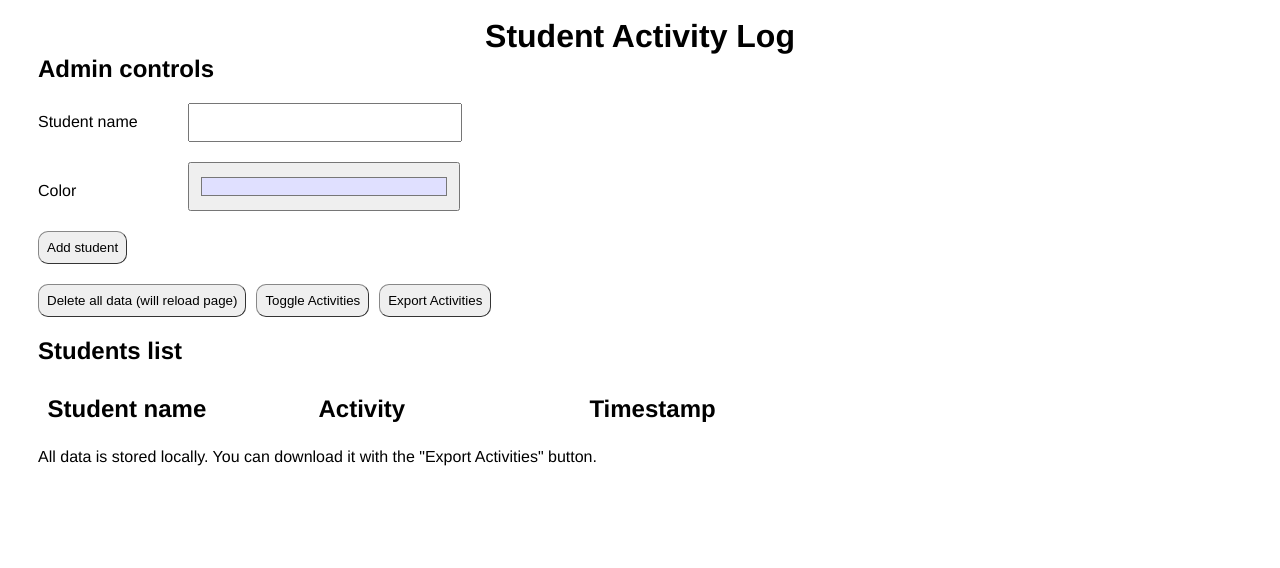
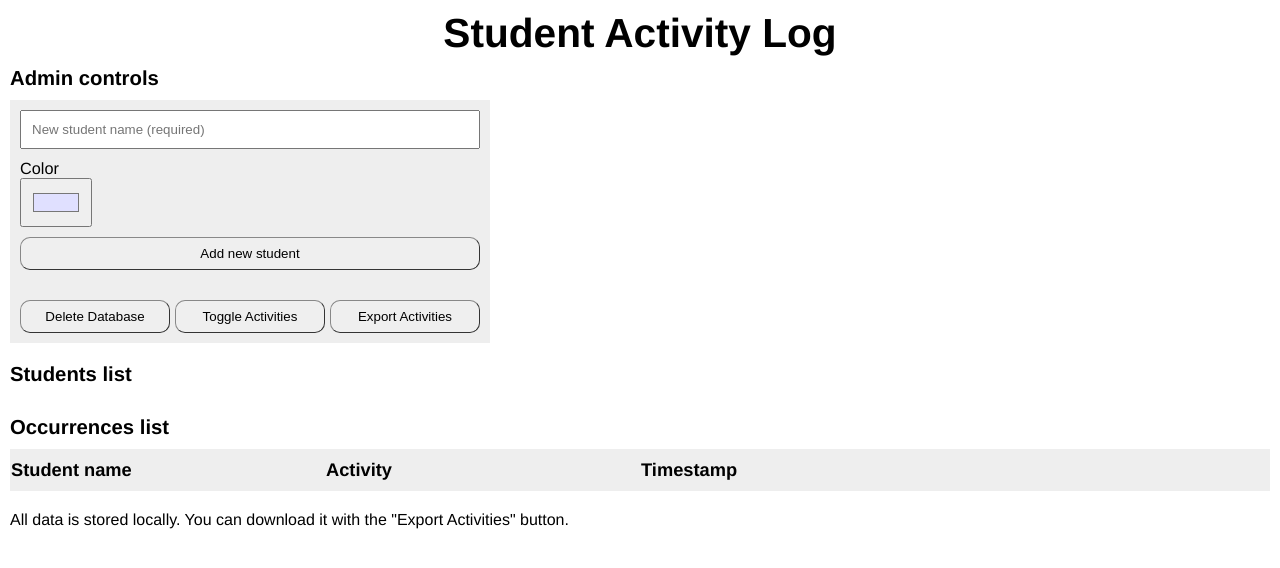
Before and after one commit to flanger001/teachers-pet, a React (Vite) app: page / in a window 1280 px wide. Both pictures are taken after a click on the button "Toggle Activities". Shown: the top 568 px of the page. Built offline with nearby package versions, Linux system fonts and the light colour scheme.

Commit message:
Improve visuals, allow renaming students and updating colors, prepare version 0.1.3

```diff
--- a/index.html
+++ b/index.html
@@ -4,7 +4,7 @@
     <meta charset="UTF-8" />
     <link rel="icon" type="image/png" href="/favicon.ico" />
     <meta name="viewport" content="width=device-width, initial-scale=1.0" />
-    <title>teachers-pet2</title>
+    <title>Student Activity Log</title>
   </head>
   <body>
     <div id="root"></div>
--- a/src/App.css
+++ b/src/App.css
@@ -1,7 +1,29 @@
+/* Breakpoints (informational) */
+/*
+
+Small  - < 640px
+Medium - 640px - 1023px
+Large  - >= 1024 px
+*/
+
+/* Globals */
+html {
+  font-size: 16.25px;
+  color-scheme: light dark;
+}
+
 body {
-  padding: 10px 30px 30px 30px;
-  font-family: 'Franklin Gothic Medium', 'Arial Narrow', Arial, sans-serif;
+  padding: 10px;
+  font-family: 'Franklin Gothic Medium', Helvetica, 'Arial Narrow', Arial, sans-serif;
   overflow-y: scroll;
+  margin: 0 auto;
+  display: flex;
+  font-size: 1rem;
+  flex-direction: column;
+  @media (prefers-color-scheme: dark) {
+    background-color: #222;
+    color: #eee;
+  }
 }
 
 h1,
@@ -9,71 +31,60 @@ h2,
 h3,
 h4,
 h5,
-h6 {
+h6,
+p {
   margin: 0;
   padding: 0;
+  font-size: initial
 }
 
-.form {
+.site-banner {
+  margin-bottom: 10px;
+
+  h1 {
+    font-size: 2rem;
+
+    @media (min-width: 641px) {
+      font-size: 2.5rem;
+    }
+  }
+}
+
+.admin-controls-container__header,
+.students-container__header,
+.results-container__header {
+  font-size: 1.25rem;
   margin-bottom: 10px;
 }
 
-.label {
-  display: inline-block;
-  min-width: 150px;
-  margin-bottom: 10px;
-}
+/* Utilities */
 
-.form-control {
-  margin-bottom: 20px;
-}
-
-.input-text {
-  padding: 10px;
-  width: 250px;
-}
-
-.input-color {
-  box-sizing: content-box;
-  width: 250px;
-  padding: 10px;
-  min-height: 25px;
-}
-
-.student {
-  padding: 20px 20px 20px 20px;
-  margin-bottom: 30px;
-}
-
-.button {
-  display: inline-block;
-  padding: 8px;
-  margin-right: 10px;
-  border-radius: 10px;
-  border-width: 1px;
-  border-color: #888;
+.sr-only {
+  position: absolute;
+  width: 1px;
+  height: 1px;
+  margin: -1px;
+  padding: 0;
+  overflow: hidden;
+  clip: rect(0, 0, 0, 0);
+  white-space: nowrap;
+  border: 0;
 }
 
 .text-center {
   text-align: center;
 }
 
-.students-container__header,
-.admin-controls__header {
-  margin-bottom: 20px;
+/* Inputs & forms */
+
+.input-text {
+  padding: 10px;
 }
 
-.students {
-  display: grid;
-  grid-template-columns: repeat(4, 1fr);
-  gap: 20px;
-}
-
-.student-header {
-  display: flex;
-  flex-direction: row;
-  justify-content: space-between;
-  padding: 10px 20px 20px 0px;
+.input-color {
+  box-sizing: content-box;
+  padding: 10px;
+  min-height: 25px;
 }
 
 .delete-button {
@@ -87,44 +98,148 @@ h6 {
   }
 }
 
+.button {
+  padding: 8px;
+  border-width: 1px;
+  border-color: #888;
+  border-radius: 10px;
+}
+
+/* Containers */
+.admin-controls-container {
+  margin-bottom: 20px;
+}
+
+.admin-controls {
+  background-color: #eee;
+  max-width: 480px;
+  @media (prefers-color-scheme: dark) {
+    background-color: #333;
+    color: #eee;
+  }
+}
+
+.add-student-form {
+  padding: 10px;
+
+  .form-control {
+    display: grid;
+    margin-bottom: 10px;
+  }
+}
+
+.admin-actions {
+  display: grid;
+  grid-template-columns: repeat(3, 1fr);
+  gap: 5px;
+  padding: 10px;
+}
+
+.students-container {
+  margin-bottom: 20px;
+}
+
+.students {
+  display: grid;
+  grid-template-columns: repeat(1, 1fr);
+  gap: 20px;
+  margin-bottom: 20px;
+
+  @media (min-width: 640px) {
+    grid-template-columns: repeat(2, 1fr);
+  }
+
+  @media (min-width: 1024px) {
+    grid-template-columns: repeat(4, 1fr);
+  }
+}
+
 .student-activities {
   display: flex;
   flex-direction: column;
   gap: 20px;
 }
 
-.activity-buttons {
-  display: grid;
-  grid-template-columns: repeat(5, 1fr);
-  gap: 10px;
-  padding: 10px 20px 20px 0px;
-
-  .button {
-    padding-left: 3px;
-    padding-right: 3px;
-    font-size: 0.75rem;
+.student-activity-form {
+  .form-control {
+    display: grid;
+    margin-bottom: 10px;
   }
 }
 
-.activity-name {
-  grid-column-start: 1;
-  grid-column-end: 3;
+.results-container {
+  margin-bottom: 20px;
 }
 
-.activities-table {
+.results {
+  background-color: #eee;
+  @media (prefers-color-scheme: dark) {
+    background-color: #333;
+    color: #eee;
+  }
+}
+
+/* Components */
+
+.student {
+  padding: 10px;
+
+  .student-name {
+    font-weight: 600;
+    border: 0;
+
+    &:focus {
+      background-color: #eee;
+    }
+  }
+
+  .student-controls {
+    display: flex;
+    flex-direction: row;
+    justify-content: space-between;
+    align-items: center;
+    padding-top: 10px;
+    margin-bottom: 20px;
+  }
+}
+
+.activity {
+  padding-bottom: 10px;
+
+  .activity-name {
+    margin-bottom: 10px;
+  }
+}
+
+.activity-controls {
+  display: flex;
+  justify-content: space-between;
+  gap: 5px;
+}
+
+.occurrences-table {
   table-layout: fixed;
-  width: 90%;
-  /* margin: 10px auto; */
+  width: 100%;
+  margin-left: auto;
+  margin-right: auto;
   border-collapse: collapse;
 
   & .header-row {
     text-align: left;
-    font-size: 1.5rem;
+    font-size: 1.125rem;
     font-weight: 800;
   }
 
   th,
   td {
-    padding: 0.6rem;
+    padding-top: 0.6rem;
+    padding-bottom: 0.6rem;
+  }
+
+  .actions {
+    button {
+
+      margin-left: auto;
+    }
   }
 }
--- a/src/App.jsx
+++ b/src/App.jsx
@@ -9,6 +9,7 @@ const DatabaseContext = createContext(null);
 const StudentsContext = createContext(null);
 const ActivitiesContext = createContext(null);
 const OccurrencesContext = createContext(null);
+const StudentContext = createContext(null);
 const formatter = new Intl.DateTimeFormat("en-us", {
 	year: "numeric",
 	month: "2-digit",
@@ -32,6 +33,13 @@ const notify = (message, body) => {
 			}
 		});
 	}
+};
+let debounceTimeout;
+const debounce = (fn) => {
+	if (debounceTimeout) {
+		clearTimeout(debounceTimeout);
+	}
+	debounceTimeout = setTimeout(fn, 250);
 };
 
 function DatabaseProvider({ children, client, students, setStudents, activities, setActivities, occurrences, setOccurrences }) {
@@ -95,7 +103,7 @@ function App() {
 	return (
 		clientLoaded &&
 		<>
-			<header>
+			<header className="site-banner">
 				<h1 className="text-center">Student Activity Log</h1>
 			</header>
 			<main>
@@ -111,7 +119,7 @@ function App() {
 					<ActivitiesDatalist id={datalistId}></ActivitiesDatalist>
 					<AdminPanel setShowResults={setShowResults}></AdminPanel>
 					<StudentsContainer />
-					{showResults && <ResultsPanel />}
+					{showResults && <OccurrencesContainer />}
 				</DatabaseProvider>
 			</main>
 			<footer>
@@ -122,7 +130,7 @@ function App() {
 	)
 }
 
-function ResultsPanel() {
+function OccurrencesContainer() {
 	const { students } = useContext(StudentsContext);
 	const { activities } = useContext(ActivitiesContext);
 	const { occurrences, setOccurrences } = useContext(OccurrencesContext);
@@ -140,7 +148,10 @@ function ResultsPanel() {
 	});
 
 	return (
-		<table className="activities-table">
+		<div className="results-container">
+			<h2 className="results-container__header">Occurrences list</h2>
+			<div className="results">
+				<table className="occurrences-table">
 					<thead>
 						<tr className="header-row">
 							<th>Student name</th>
@@ -153,6 +164,8 @@ function ResultsPanel() {
 						{mappedOccurrences.map((occurrence) => <Occurrence key={occurrence.id} occurrence={occurrence} setOccurrences={setOccurrences} />)}
 					</tbody>
 				</table>
+			</div>
+		</div>
 	)
 }
 
@@ -170,11 +183,11 @@ function Occurrence({ occurrence }) {
 	}
 
 	return (
-		<tr className="activity-row">
+		<tr className="occurrence-row">
 			<td className="name">{occurrence.studentName}</td>
 			<td className="activity">{occurrence.activityName}</td>
 			<td className="timestamp">{occurrence.timestamp}</td>
-			<td><button className="delete-button button" onClick={deleteOccurrence}>×</button></td>
+			<td className="actions"><button className="delete-button button" onClick={deleteOccurrence}>×</button></td>
 		</tr>
 	)
 }
@@ -196,6 +209,9 @@ function AdminPanel({ setShowResults }) {
 	const deleteDatabase = (event) => {
 		event.preventDefault();
 		event.stopPropagation();
+		if (!confirm("Delete database? This will remove all records and reload the page.")) {
+			return;
+		}
 		client.deleteDatabase();
 		window.location.reload();
 	};
@@ -252,46 +268,40 @@ function AdminPanel({ setShowResults }) {
 	}
 
 	return (
+		<div className="admin-controls-container">
+			<h2 className="admin-controls-container__header">Admin controls</h2>
 			<div className="admin-controls">
-			<h2 className="admin-controls__header">Admin controls</h2>
-			<form className="form" onSubmit={addStudent}>
+				<form className="form add-student-form" onSubmit={addStudent}>
 					<div className="form-control">
-					<label className="label" htmlFor="student-name" placeholder="Student name (required)">Student name</label>
-					<input className="input-text" type="text" name="student-name" required />
+						<label className="label sr-only" htmlFor="student-name">New student name</label>
+						<input className="input-text" type="text" name="student-name" placeholder="New student name (required)" required />
 					</div>
 					<div className="form-control">
 						<label className="label" htmlFor="student-color">Color</label>
 						<input className="input-color" type="color" name="student-color" defaultValue="#e0e0ff" />
 					</div>
 					<div className="form-control">
-					<input className="input-submit button" type="submit" defaultValue="Add student" />
+						<button className="input-submit button" type="submit">Add new student</button>
 					</div>
 				</form>
-			<div className="form-control">
-				<button className="button" onClick={deleteDatabase}>Delete all data (will reload page)</button>
+				<div className="admin-actions">
+					<button className="button" onClick={deleteDatabase}>Delete Database</button>
 					<button className="button" onClick={toggleShowResults}>Toggle Activities</button>
 					<button className="button" onClick={exportActivities}>Export Activities</button>
+				</div>
 			</div>
 		</div>
 	)
 }
 
 function StudentsContainer() {
-	const { students, setStudents } = useContext(StudentsContext);
-	const { activities, setActivities } = useContext(ActivitiesContext);
-	const { setOccurrences } = useContext(OccurrencesContext);
+	const { students } = useContext(StudentsContext);
+
 	return (
-		<div className="students-container" id="students-container">
+		<div className="students-container">
 			<h2 className="students-container__header">Students list</h2>
-			<div className="students" id="students">
-				{students.map((student) => (
-					<Student key={student.id}
-						student={student}
-						setStudents={setStudents}
-						activities={activities}
-						setActivities={setActivities}
-						setOccurrences={setOccurrences} />
-				))}
+			<div className="students">
+				{students.map((student) => <Student key={student.id} student={student} />)}
 			</div>
 		</div>
 	)
@@ -350,16 +360,52 @@ function Student({ student }) {
 		}
 	};
 
+	const updateColor = (event) => debounce(
+		async () => {
+			const color = event.target.value;
+			student.config.color = color;
+			await client.students.update(student);
+			setStudents((students) => (
+				students.map((s) => {
+					if (s.id === student.id) {
+						s.config.color = color;
+					}
+					return s;
+				})
+			));
+		}
+	);
+
+	const updateName = (event) => debounce(
+		async () => {
+			const name = event.target.value;
+			student.name = name;
+			await client.students.update(student);
+			setStudents((students) => (
+				students.map((s) => {
+					if (s.id === student.id) {
+						s.name = name;
+					}
+					return s;
+				})
+			));
+		}
+	);
+
 	return (
+		<StudentContext value={student}>
 			<div className="student" style={{ backgroundColor: student.config.color }}>
-			<div className="student-header">
-				<h2 className="student-name">{student.name}</h2>
+				<div className="student-controls">
+					<label className="label sr-only" htmlFor="student-name">Student name</label>
+					<input className="student-name" name="student-name" defaultValue={student.name} style={{ backgroundColor: student.config.color }} onFocus={(event) => event.target.style.backgroundColor = "#eee"} onBlur={(event) => event.target.style.backgroundColor = student.config.color} onChange={updateName} />
+					<label className="label sr-only" htmlFor="student-color">Student color</label>
+					<input type="color" name="student-color" onChange={updateColor} defaultValue={student.config.color} />
 					<button className="delete-button button" title="Delete Student" onClick={deleteStudent}>×</button>
 				</div>
 				<form className="form student-activity-form" onSubmit={trackActivity}>
 					<div className="form-control">
-					<label className="label" htmlFor="activity">New activity name</label>
-					<input className="input-text" type="text" name="activity-name" list={datalistId} required />
+						<label className="label sr-only" htmlFor="activity">New activity name</label>
+						<input className="input-text" type="text" name="activity-name" placeholder="Select or add activity to track here" list={datalistId} required />
 					</div>
 					<div className="form-control">
 						<input className="input-submit button" type="submit" value="Track activity" />
@@ -367,22 +413,18 @@ function Student({ student }) {
 				</form>
 				<div className="student-activities">
 					<ActivitiesDatalist student={student} id={datalistId}></ActivitiesDatalist>
-				<h3>Tracked activities</h3>
+					<h4>Tracked activities</h4>
 					{studentActivities.map((activity) => (
-					<Activity
-						key={activity.id}
-						student={student}
-						setStudents={setStudents}
-						activity={activity}
-						setOccurrences={setOccurrences}
-					/>
+						<StudentActivity key={activity.id} student={student} activity={activity} />
 					))}
 				</div>
 			</div>
+		</StudentContext>
 	)
 }
 
-function Activity({ student, activity }) {
+function StudentActivity({ activity }) {
+	const student = useContext(StudentContext);
 	const client = useContext(DatabaseContext);
 	const { setStudents } = useContext(StudentsContext);
 	const { setOccurrences } = useContext(OccurrencesContext);
@@ -434,12 +476,14 @@ function Activity({ student, activity }) {
 	};
 
 	return (
-		<div className="activity-buttons" key={activity.id}>
-			<p className="activity-name">{activity.name}</p>
-			<button className="button record-occurrence-button" onClick={recordOccurrence}>Record occurrence</button>
-			<button className="button remove-occurrence-button" onClick={removeOccurrences}>Remove all occurrences</button>
-			<button className="button untrack-activity-button" onClick={untrackActivity}>Stop tracking</button>
+		<section className="activity" key={activity.id}>
+			<h5 className="activity-name text-center">{activity.name}</h5>
+			<div className="activity-controls">
+				<button className="button record-occurrence" onClick={recordOccurrence}>Record occurrence</button>
+				<button className="button remove-occurrence" onClick={removeOccurrences}>Remove all occurrences</button>
+				<button className="button untrack-activity" onClick={untrackActivity}>Stop tracking</button>
 			</div>
+		</section>
 	)
 }
 
--- a/src/index.html
+++ /dev/null
@@ -1,111 +0,0 @@
-<!DOCTYPE html>
-<html lang="en">
-<head>
-	<base href="/teachers-pet/">
-	<meta charset="utf-8">
-	<meta name="viewport" content="width=device-width, initial-scale=1">
-	<title>Student Activity Log</title>
-	<link rel="stylesheet" href="style.css">
-	<link rel="favicon" href="favicon.ico">
-	<script src="js/app.js" type="module"></script>
-</head>
-<body>
-	<header>
-		<h1 class="text-center">Student Activity Log</h1>
-	</header>
-	<main>
-		<!-- Admin controls -->
-		<div class="admin-controls" id="admin-controls">
-			<h2 class="admin-controls__header">Admin controls</h2>
-			<form class="form" id="add-student">
-				<div class="form-control">
-					<label class="label" for="student-name" placeholder="Student name (required)">Student name</label>
-					<input class="input-text" type="text" name="student-name" required />
-				</div>
-				<div class="form-control">
-					<label class="label" for="student-color">Color</label>
-					<input class="input-color" type="color" name="student-color" value="#e0e0ff" />
-				</div>
-				<div class="form-control">
-					<input class="input-submit button" type="submit" id="add-student" value="Add student">
-				</div>
-			</form>
-			<div class="form-control">
-				<!-- <button class="button" id="clear-student-store">Clear student records</button>
-				<button class="button" id="clear-activity-store">Clear activity records</button> -->
-				<button class="button" id="delete-database">Delete all data (will reload page)</button>
-				<button class="button" id="toggle-results" data-toggle="closed">Show Activities</button>
-				<button class="button" id="export-results">Export Activities</button>
-			</div>
-		</div>
-
-		<!-- Students container -->
-		<div class="students-container" id="students-container">
-			<h2 class="students-container__header">Students list</h2>
-			<div class="students" id="students"></div>
-		</div>
-
-		<!-- Results container -->
-		<div id="results"></div>
-
-		<!-- Student activity form template -->
-		<template id="student">
-			<div class="student">
-				<div class="student-header">
-					<h2 class="student-name"></h2>
-					<button class="delete-student button" title="Delete Student">×</button>
-				</div>
-				<form class="form student-activity-form">
-					<div class="form-control">
-						<label class="label" for="activity">New activity name</label>
-						<input class="input-text" type="text" name="activity-name" list="activities-datalist" required />
-					</div>
-					<div class="form-control">
-						<input class="input-submit button" type="submit" />
-					</div>
-				</form>
-				<div class="student-activities">
-					<h3>Tracked activities</h3>
-				</div>
-			</div>
-		</template>
-
-		<!-- Activity entry template -->
-		<template id="activity">
-			<div class="activity-buttons">
-				<p class="activity-name"></p>
-				<button class="button record-occurrence-button">Record occurrence</button>
-				<button class="button remove-occurrence-button">Remove occurrences</button>
-				<button class="button untrack-activity-button">Stop tracking</button>
-			</div>
-		</template>
-
-		<!-- Activity table template -->
-		<template id="activities">
-			<table class="activities-table">
-				<thead>
-					<tr class="header-row">
-						<th>Student name</th>
-						<th>Activity</th>
-						<th>Timestamp</th>
-					</tr>
-				</thead>
-				<tbody class="records"></tbody>
-			</table>
-		</template>
-
-		<!-- Activity record template -->
-		<template id="record">
-			<tr class="activity-row">
-				<td class="name"></td>
-				<td class="activity"></td>
-				<td class="timestamp"></td>
-			</tr>
-		</template>
-	</main>
-	<footer>
-		<p>All data is stored locally. You can download it with the "Export Activities" button.</p>
-	</footer>
-	<datalist id="activities-datalist"></datalist>
-</body>
-</html>
```
Also changed, not shown: 1 other file (tests, documents, lock files or other folders). Lines whose indentation alone changed are shown as unchanged.
